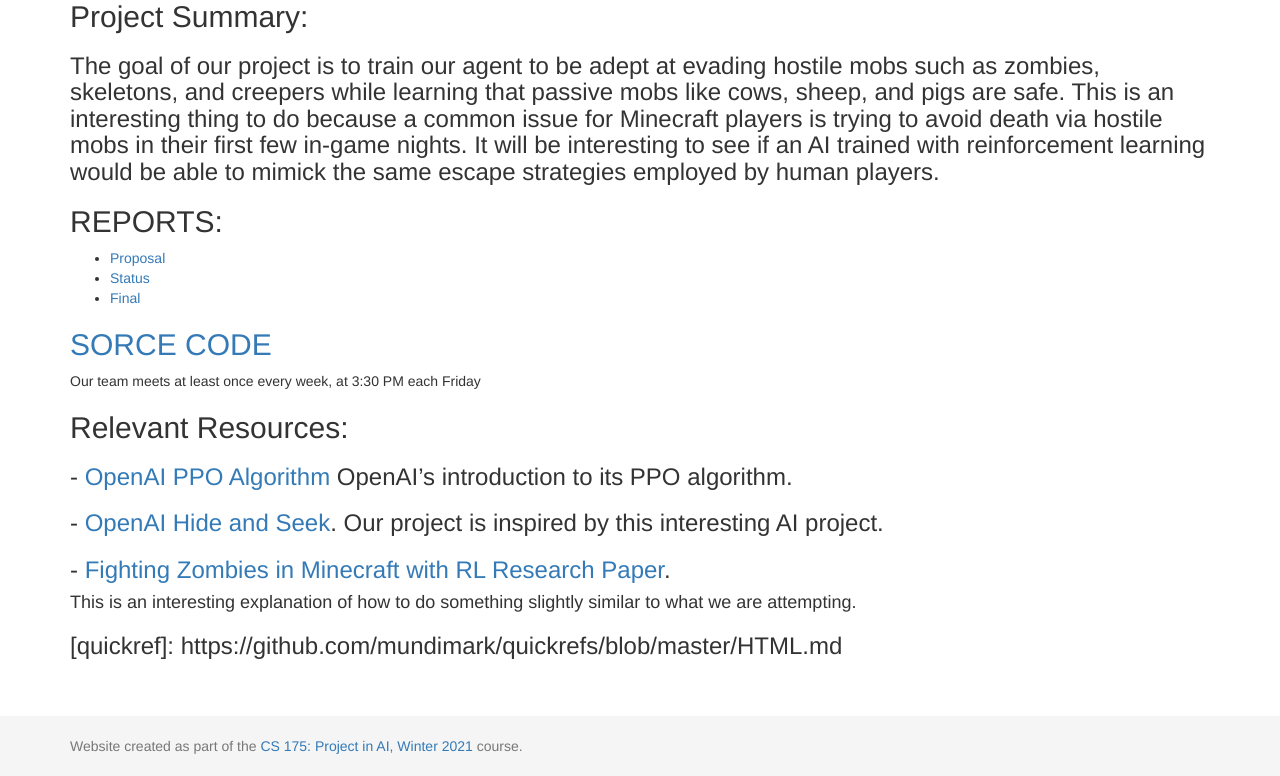
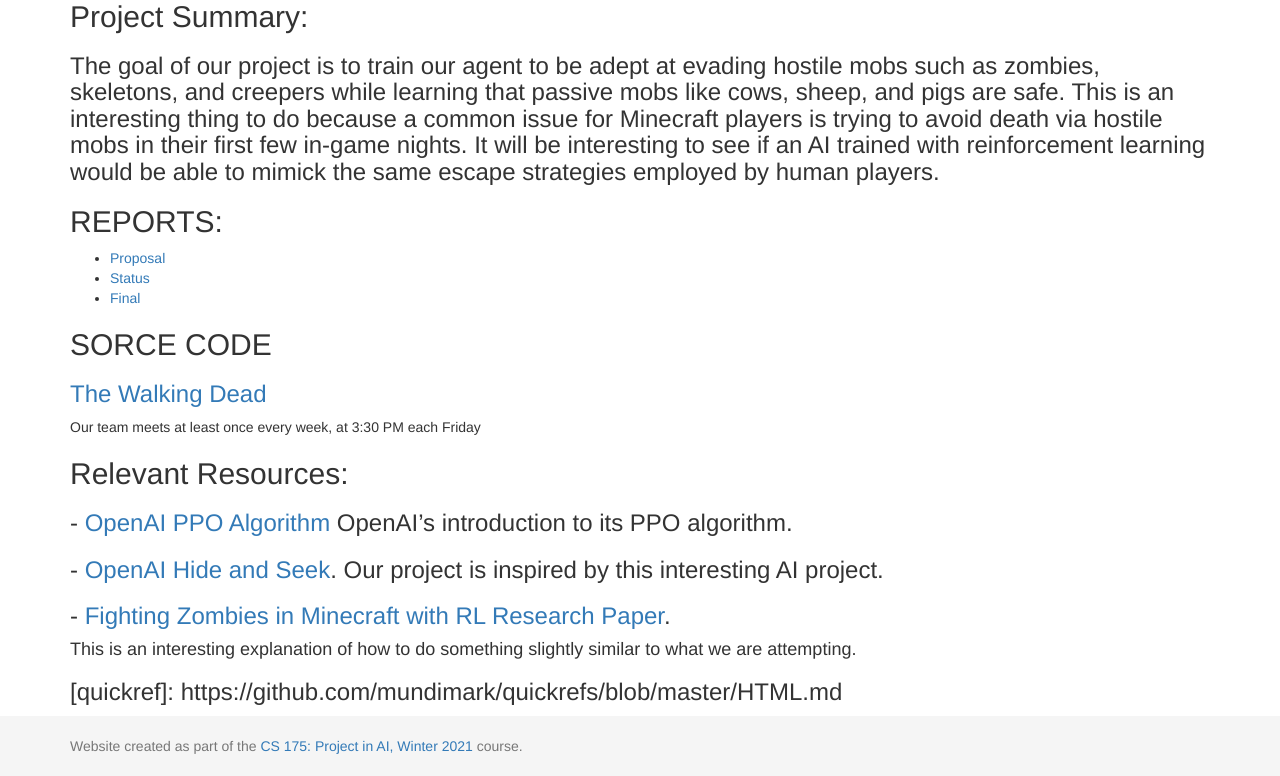
Before and after one commit to rayoh123/Moobloom, a Jekyll site: the page built from docs/index.md, in a window 1280 px wide and 1269 px high. Shown: the part 493-1269 px from the top of the window. Built offline with Jekyll 4.4.1, drawn with Linux system fonts in a browser that asks for light colours.

Commit message:
Update index.md

```diff
--- a/docs/index.md
+++ b/docs/index.md
@@ -13,7 +13,8 @@
 - [Status](status.html)
 - [Final](final.html)
 
-## [SORCE CODE](https://github.com/rayoh123/TheWalkingDead)
+## SORCE CODE
+### [The Walking Dead](https://github.com/rayoh123/TheWalkingDead)
 
 Our team meets at least once every week, at 3:30 PM each Friday
 
```
